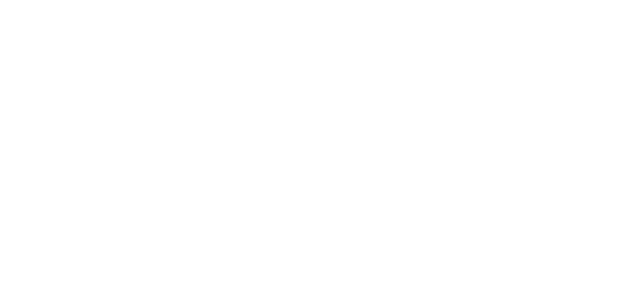
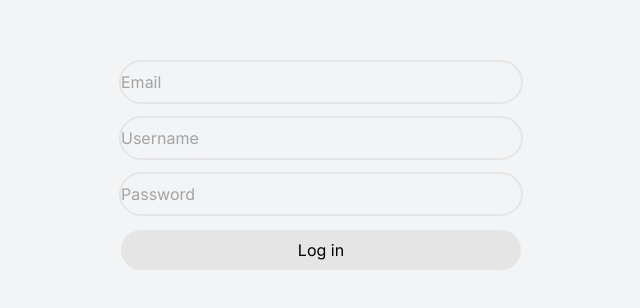
Before and after one commit to sqhtjs0104/login-form, a Next.js app: page / in a window 1280 px wide. Shown: the part 234-542 px from the top of the page, without its empty margins (319-959 px from the left). Built offline with nearby package versions, Linux system fonts and the light colour scheme.

Commit message:
Complete

```diff
--- /dev/null
+++ b/app/actions.ts
@@ -0,0 +1,15 @@
+"use server";
+
+export async function handleForm(prevState: any, formData: FormData) {
+  await new Promise((resolve) => setTimeout(resolve, 1000));
+
+  if (formData.get("password") === "12345") {
+    return {
+      sucess: true
+    };
+  } else {
+    return {
+      errors: ["wrong password"],
+    };
+  }
+}
--- a/app/layout.tsx
+++ b/app/layout.tsx
@@ -16,7 +16,7 @@
 }>) {
   return (
     <html lang="en">
-      <body className={inter.className}>{children}</body>
+      <body className={`${inter.className} flex justify-center h-screen items-center bg-gray-100`}>{children}</body>
     </html>
   );
 }
--- a/app/page.tsx
+++ b/app/page.tsx
@@ -1,9 +1,45 @@
-import Image from "next/image";
+"use client";
+
+import { useFormState } from "react-dom";
+import { handleForm } from "./actions";
+import FormInput from "@/components/form-input";
+import FormButton from "@/components/form-btn";
 
 export default function Home() {
+  const [state, action] = useFormState(handleForm, null);
+
   return (
     <div>
+      <form action={action} className="flex flex-col gap-4 w-[400px]">
+        <FormInput
+          name="email"
+          type="email"
+          placeholder="Email"
+          errors={[]}
+          required
+        />
+        <FormInput
+          name="username"
+          type="text"
+          placeholder="Username"
+          errors={[]}
+          required
+        />
+        <FormInput
+          name="password"
+          type="password"
+          placeholder="Password"
+          errors={state?.errors ?? []}
+          required
+        />
 
+        <FormButton text="Log in" />
+
+        {
+          state?.sucess &&
+          <div className="rounded-xl bg-green-500 p-3">Welcome back!</div>
+        }
+      </form>
     </div>
   );
 }
--- /dev/null
+++ b/components/form-btn.tsx
@@ -0,0 +1,20 @@
+"use client";
+
+import { useFormStatus } from "react-dom";
+
+interface FormButtonProps {
+  text: string;
+}
+
+export default function FormButton({ text }: FormButtonProps) {
+  const { pending } = useFormStatus();
+
+  return (
+    <button
+      disabled={pending}
+      className="primary-btn h-10 bg-neutral-200 rounded-3xl disabled:bg-neutral-400  disabled:text-neutral-300 disabled:cursor-not-allowed"
+    >
+      {pending ? "로딩 중" : text}
+    </button>
+  );
+}
--- /dev/null
+++ b/components/form-input.tsx
@@ -0,0 +1,32 @@
+interface FormInputProps {
+  name: string;
+  type: string;
+  placeholder?: string;
+  required?: boolean;
+  errors: string[];
+}
+
+export default function FormInput({
+  name,
+  type,
+  placeholder,
+  required,
+  errors,
+}: FormInputProps) {
+  return (
+    <div className="flex flex-col gap-2">
+      <input
+        name={name}
+        className={`bg-transparent rounded-3xl w-full h-10 focus:outline-none ring-2 focus:ring-4 transitio border-none placeholder:text-neutral-400 ${errors.length > 0 ? "border-red-400 ring-red-400" : "ring-neutral-200 focus:ring-offset-neutral-200"}`}
+        type={type}
+        placeholder={placeholder}
+        required={required}
+      />
+      {errors.map((error, index) => (
+        <span key={index} className="text-red-500 font-medium">
+          {error}
+        </span>
+      ))}
+    </div>
+  );
+}
```
